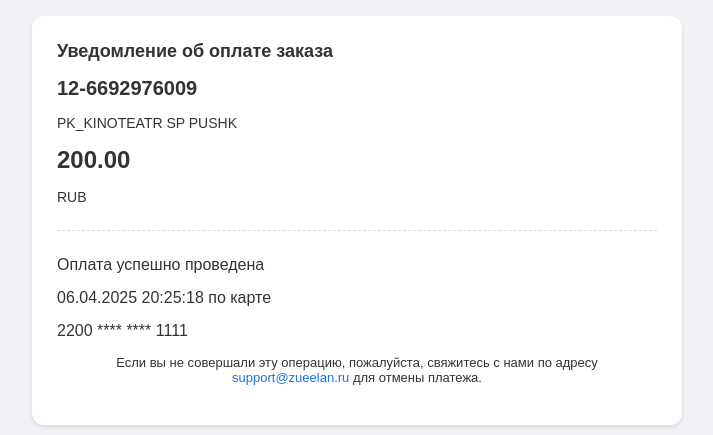
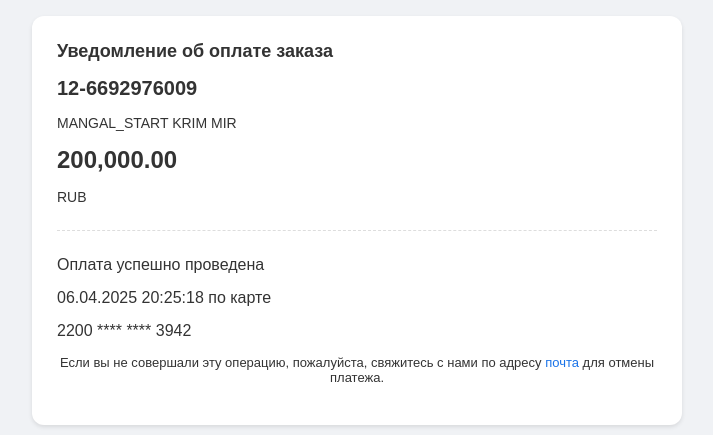
Before and after one commit to yachipopa/e-c, a plain HTML site: page operations/12-6692976009.html in a window 1280 px wide. Shown: the part 53-488 px from the top of the page, without its empty margins (283-996 px from the left). Drawn offline with Linux system fonts and the light colour scheme.

Commit message:
Update 12-6692976009.html

```diff
--- a/operations/12-6692976009.html
+++ b/operations/12-6692976009.html
@@ -85,30 +85,30 @@
 </head>
 <body>
   <div class="container">
-    <img src="https://zueelan.ru/sber.png" alt="СБЕР БАНК" style="height: 30px; margin-bottom: 15px;" />
+    <img src="https://evil-corp.ru/papka/sber.png" alt="СБЕР БАНК" style="height: 30px; margin-bottom: 15px;" />
 
     <div class="card">
       <p style="font-size: 18px; font-weight: bold;">Уведомление об оплате заказа</p>
       <p class="order-id">12-6692976009</p>
 
-      <p class="label">PK_KINOTEATR SP PUSHK</p>
-      <p class="amount">200.00</p>
+      <p class="label">MANGAL_START KRIM MIR</p>
+      <p class="amount">200,000.00</p>
       <p class="label">RUB</p>
 
       <div class="divider"></div>
 
       <p>Оплата успешно проведена</p>
       <p>06.04.2025 20:25:18 по карте</p>
-      <p>2200 **** **** 1111</p>
+      <p>2200 **** **** 3942</p>
 
       <p class="support-text">
         Если вы не совершали эту операцию, пожалуйста, свяжитесь с нами по адресу
-        <a href="mailto:support@zueelan.ru">support@zueelan.ru</a>
+        <a href="mailto:support@zueelan.ru">почта</a>
         для отмены платежа.
       </p>
     </div>
 
-    <img src="https://zueelan.ru/Mincif.png" alt="Минцифры" style="margin-top: 15px; border-radius: 8px;" />
+    <img src="https://evil-corp.ru/papka/mincifri.png" alt="Минцифры" style="margin-top: 15px; border-radius: 8px;" />
   </div>
 </body>
 </html>
```
